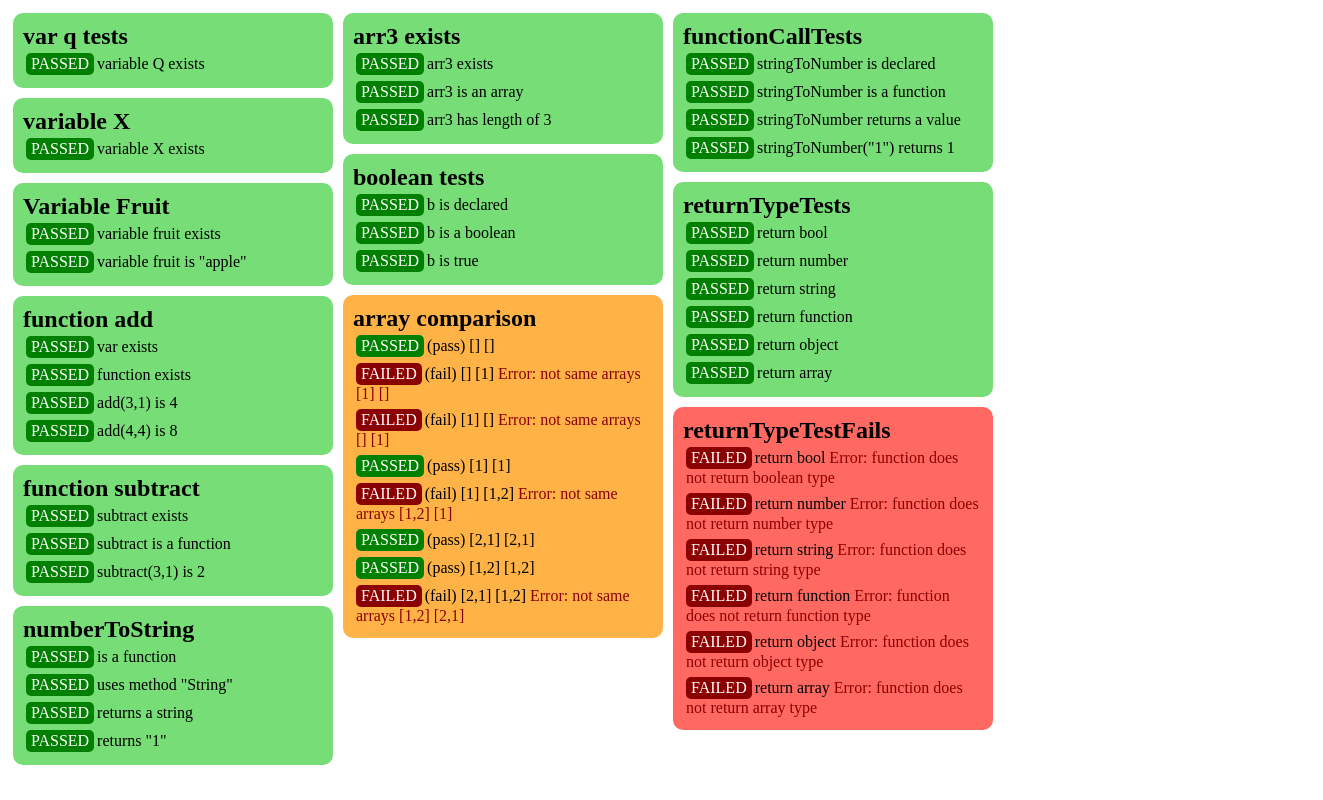
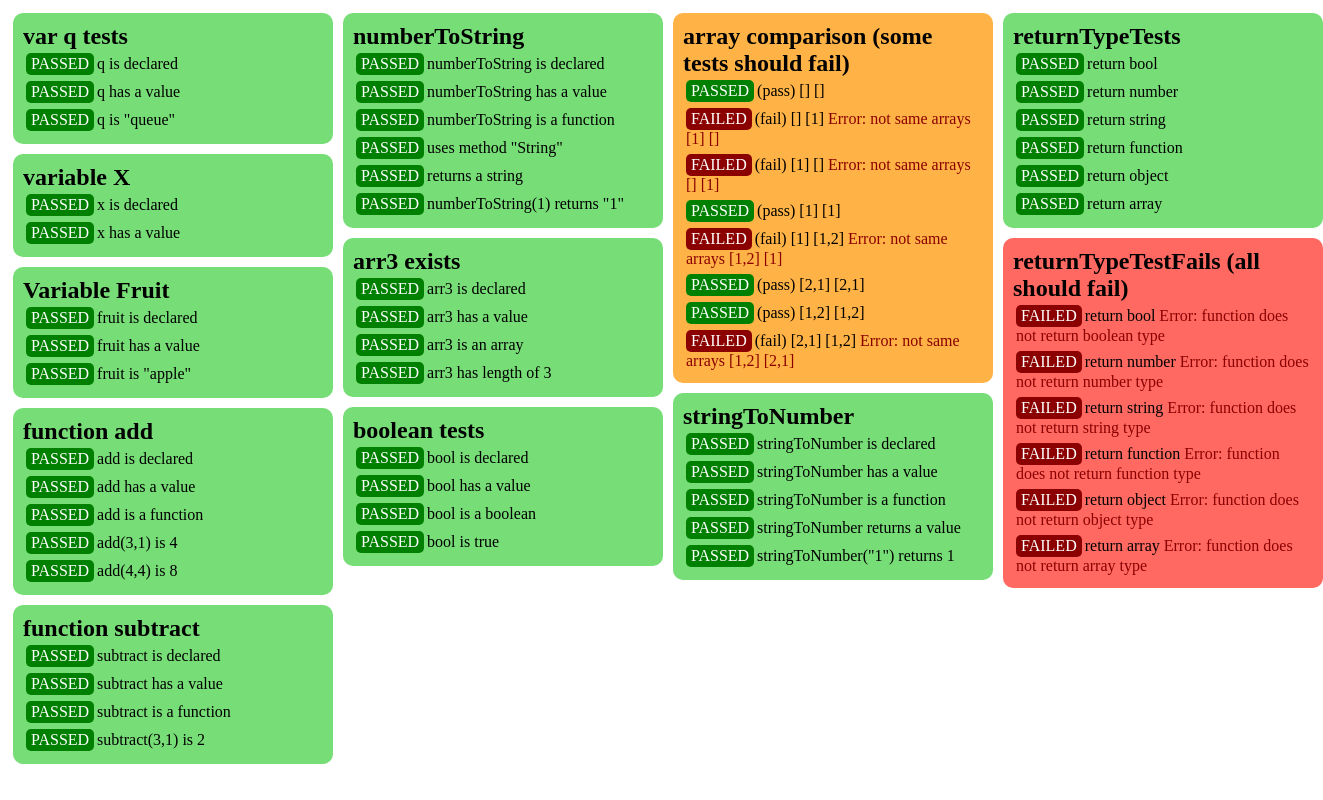
Before and after one commit to ZintisMay/zTest, a plain HTML site: page index.html in a window 1280 px wide. Shown: the whole page, 1323 px wide, since content can reach past the window. Drawn offline with nearby package versions, Linux system fonts and the light colour scheme.

Commit message:
slightly different structure

```diff
--- a/DO_NOT_TOUCH/tests.js
+++ b/DO_NOT_TOUCH/tests.js
@@ -2,9 +2,21 @@ const variableQTests = {
   title: "var q tests",
   tests: [
     {
-      description: `variable Q exists`,
+      description: `q is declared`,
       test: () => {
         expect(q).toBeDeclared();
+      },
+    },
+    {
+      description: `q has a value`,
+      test: () => {
+        expect(q).toHaveValue();
+      },
+    },
+    {
+      description: `q is "queue"`,
+      test: () => {
+        expect(q).toHaveValue("queue");
       },
     },
   ],
@@ -14,9 +26,15 @@ const variableXTests = {
   title: "variable X",
   tests: [
     {
-      description: `variable X exists`,
+      description: `x is declared`,
       test: () => {
         expect(x).toBeDeclared();
+      },
+    },
+    {
+      description: `x has a value`,
+      test: () => {
+        expect(x).toHaveValue();
       },
     },
   ],
@@ -26,15 +44,21 @@ const varFruitTests = {
   title: `Variable Fruit`,
   tests: [
     {
-      description: `variable fruit exists`,
+      description: `fruit is declared`,
       test: () => {
         expect(fruit).toBeDeclared();
       },
     },
     {
-      description: `variable fruit is "apple"`,
+      description: `fruit has a value`,
       test: () => {
-        expect(fruit).toBe(`apple`);
+        expect(fruit).toHaveValue();
+      },
+    },
+    {
+      description: `fruit is "apple"`,
+      test: () => {
+        expect(fruit).toBe("apple");
       },
     },
   ],
@@ -44,13 +68,19 @@ const functionAddTests = {
   title: "function add",
   tests: [
     {
-      description: `var exists`,
+      description: `add is declared`,
       test: () => {
         expect(add).toBeDeclared();
       },
     },
     {
-      description: `function exists`,
+      description: `add has a value`,
+      test: () => {
+        expect(add).toHaveValue();
+      },
+    },
+    {
+      description: `add is a function`,
       test: () => {
         expect(add).toBeFunction();
       },
@@ -110,9 +140,15 @@ const functionSubtractTests = {
   title: "function subtract",
   tests: [
     {
-      description: `subtract exists`,
+      description: `subtract is declared`,
       test: () => {
         expect(subtract).toBeDeclared();
+      },
+    },
+    {
+      description: `subtract has a value`,
+      test: () => {
+        expect(subtract).toHaveValue();
       },
     },
     {
@@ -131,7 +167,7 @@ const functionSubtractTests = {
 };
 
 const arrayComparisonTests = {
-  title: "array comparison",
+  title: "array comparison (some tests should fail)",
   tests: [
     {
       description: `(pass) [] []`,
@@ -188,7 +224,19 @@ const numberToStringTests = {
   title: "numberToString",
   tests: [
     {
-      description: `is a function`,
+      description: `numberToString is declared`,
+      test: () => {
+        expect(numberToString).toBeDeclared();
+      },
+    },
+    {
+      description: `numberToString has a value`,
+      test: () => {
+        expect(numberToString).toHaveValue();
+      },
+    },
+    {
+      description: `numberToString is a function`,
       test: () => {
         expect(numberToString).toBeFunction();
       },
@@ -202,13 +250,13 @@ const numberToStringTests = {
     {
       description: `returns a string`,
       test: () => {
-        expect(numberToString(1)).toBeString();
+        expect(numberToString).withArgs(1).toReturnString();
       },
     },
     {
-      description: `returns "1"`,
+      description: `numberToString(1) returns "1"`,
       test: () => {
-        expect(numberToString(1)).toBe("1");
+        expect(numberToString).withArgs(1).toReturn("1");
       },
     },
   ],
@@ -219,9 +267,15 @@ const threeItemArrayTests = {
   title: "arr3 exists",
   tests: [
     {
-      description: `arr3 exists`,
+      description: `arr3 is declared`,
       test: () => {
         expect(arr3).toBeDeclared();
+      },
+    },
+    {
+      description: `arr3 has a value`,
+      test: () => {
+        expect(arr3).toHaveValue();
       },
     },
     {
@@ -243,32 +297,45 @@ const boolTests = {
   title: "boolean tests",
   tests: [
     {
-      description: `b is declared`,
+      description: `bool is declared`,
       test: () => {
-        expect(b).toBeDeclared();
+        expect(bool).toBeDeclared();
       },
     },
     {
-      description: `b is a boolean`,
+      description: `bool has a value`,
       test: () => {
-        expect(b).toBeBoolean();
+        expect(bool).toHaveValue();
       },
     },
     {
-      description: `b is true`,
+      description: `bool is a boolean`,
       test: () => {
-        expect(b).toBe(true);
+        expect(bool).toBeBoolean();
+      },
+    },
+    {
+      description: `bool is true`,
+      test: () => {
+        expect(bool).toBe(true);
       },
     },
   ],
 };
+
 const functionCallTests = {
-  title: "functionCallTests",
+  title: "stringToNumber",
   tests: [
     {
       description: `stringToNumber is declared`,
       test: () => {
         expect(stringToNumber).toBeDeclared();
+      },
+    },
+    {
+      description: `stringToNumber has a value`,
+      test: () => {
+        expect(stringToNumber).toHaveValue();
       },
     },
     {
@@ -280,18 +347,13 @@ const functionCallTests = {
     {
       description: `stringToNumber returns a value`,
       test: () => {
-        console.log(
-          `stringToNumber("1")`,
-          stringToNumber("1"),
-          !!stringToNumber("1")
-        );
-        expect(stringToNumber("1")).toBeTruthy();
+        expect(stringToNumber).withArgs("1").toReturnSomething();
       },
     },
     {
       description: `stringToNumber("1") returns 1`,
       test: () => {
-        expect(stringToNumber("1")).toBe(1);
+        expect(stringToNumber).withArgs("1").toReturn(1);
       },
     },
   ],
@@ -344,7 +406,7 @@ const returnTypeTests = {
 };
 
 const returnTypeTestFails = {
-  title: "returnTypeTestFails",
+  title: "returnTypeTestFails (all should fail)",
   tests: [
     {
       description: `return bool`,
@@ -403,3 +465,5 @@ const zTestSuite = {
   returnTypeTests,
   returnTypeTestFails,
 };
+
+Z_T.testAll(zTestSuite);
--- a/DO_NOT_TOUCH/zTest.js
+++ b/DO_NOT_TOUCH/zTest.js
@@ -3,6 +3,7 @@ const Z_T = {
   testContainer: null,
   testCounter: [],
   comletelyPassed: true,
+  testGenerator: {},
   type: {
     BOOLEAN: "boolean",
     NUMBER: "number",
@@ -65,11 +66,6 @@ const Z_T = {
 //     ],
 //   },
 // };
-
-// Adding a time delay so page scripts can load
-setTimeout(() => {
-  Z_T.testAll(zTestSuite);
-}, 100);
 
 // execute all categories and subtests, then display results
 Z_T.testAll = function (testSuite) {
@@ -143,6 +139,7 @@ function expect(value) {
     exec,
     toBe,
     toBeDeclared,
+    toBeType,
     toBeBoolean,
     toBeNumber,
     toBeString,
@@ -163,6 +160,8 @@ function expect(value) {
     toHaveObjectKeyCount,
     toHaveArrayLength,
     toReturnBoolean,
+    toReturnSomething,
+    toHaveValue,
   };
 
   function toBe(x) {
@@ -173,8 +172,21 @@ function expect(value) {
   }
 
   function toBeDeclared() {
-    if (typeof this.value === undefined) {
+    if (typeof this.value == undefined) {
       throw new Error(`is not declared`);
+    }
+    return this;
+  }
+  function toHaveValue() {
+    if (this.value === undefined) {
+      throw new Error(`has no value`);
+    }
+    return this;
+  }
+
+  function toBeType(type) {
+    if (typeof this.value !== type) {
+      throw new Error(`is not a ${type}`);
     }
     return this;
   }
@@ -322,6 +334,12 @@ function expect(value) {
   function toReturnArray() {
     if (!Array.isArray(this.exec())) {
       throw new Error(`function does not return array type`);
+    }
+    return this;
+  }
+  function toReturnSomething() {
+    if (this.exec() === undefined) {
+      throw new Error(`returns value is undefined`);
     }
     return this;
   }
@@ -483,3 +501,36 @@ Z_T.addBigCheckMark = function () {
   checkMark.innerHTML = "&check;";
   document.body.appendChild(checkMark);
 };
+
+Z_T.testGenerator.variable = function (varName, type, value) {
+  return [];
+  let result = [
+    {
+      description: `variable ${varName} exists`,
+      test: () => {
+        expect(window[varName]).toBeDeclared();
+      },
+    },
+  ];
+  if (type !== undefined) {
+    let n = ["a", "e", "i", "o", "u"].includes(type[0]) ? "n" : "";
+    result.push({
+      description: `variable ${varName} is a${n} "${type}"`,
+      test: () => {
+        console.log(varName, window[varName]);
+        expect(window[varName]).toBeType(type);
+      },
+    });
+  }
+  if (value !== undefined) {
+    result.push({
+      description: `variable ${varName} is "${value}"`,
+      test: () => {
+        console.log(varName, window[varName]);
+        expect(window[varName]).toBe(value);
+      },
+    });
+  }
+
+  return result;
+};
--- a/homework.js
+++ b/homework.js
@@ -1,24 +1,17 @@
-let q;
-let x;
-let fruit;
-fruit = "apple";
-
-function add(x, y) {
-  return x + y;
+var x = 1;
+var q = "queue";
+var fruit = "apple";
+function add(a, b) {
+  return a + b;
 }
-
-function subtract(x, y) {
-  return x - y;
+function subtract(a, b) {
+  return a - b;
 }
-
 function numberToString(n) {
   return String(n);
 }
-
+var arr3 = [1, 2, 3];
+var bool = true;
 function stringToNumber(s) {
   return Number(s);
 }
-
-let arr3 = [1, 2, 3];
-
-let b = true;
--- a/index.html
+++ b/index.html
@@ -17,6 +17,6 @@
     <div id="Z_T"></div>
   </body>
   <script src="homework.js"></script>
+  <script src="./DO_NOT_TOUCH/zTest.js"></script>
   <script src="./DO_NOT_TOUCH/tests.js"></script>
-  <script src="./DO_NOT_TOUCH/zTest.js"></script>
 </html>
```
